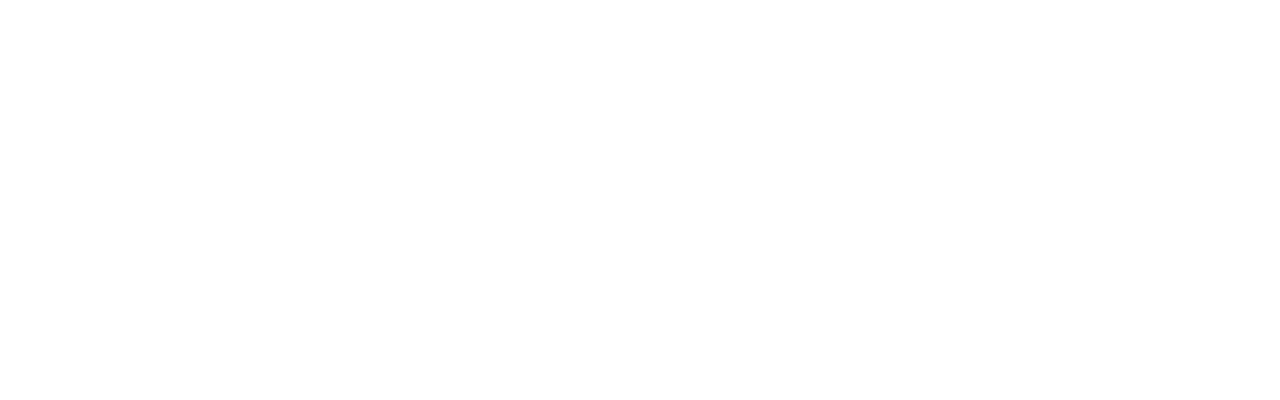
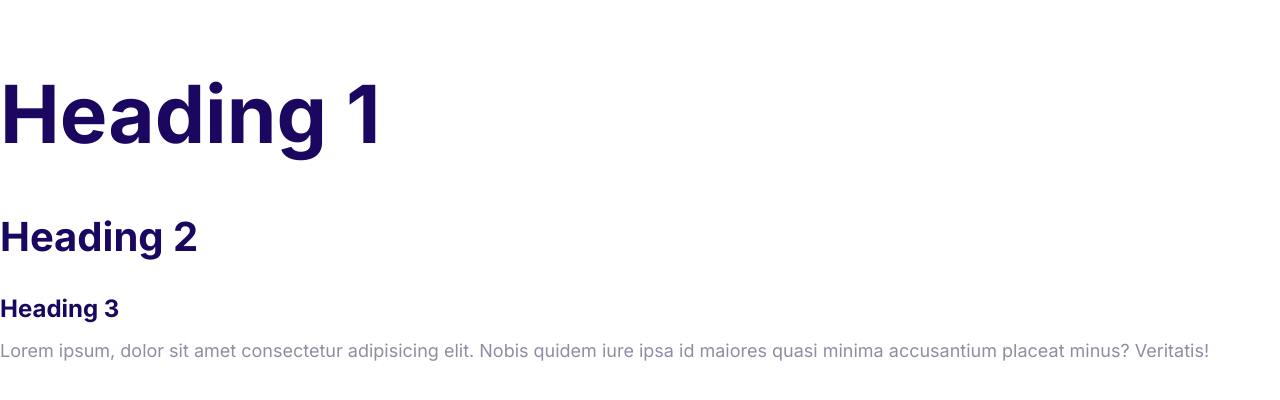
Before and after one commit to aussio/justify, a plain HTML site: page index.html in a window 1280 px wide. Drawn offline with Linux system fonts and the light colour scheme.

Commit message:
Defines the styles for the fonts

```diff
--- a/css/styles.css
+++ b/css/styles.css
@@ -5,3 +5,55 @@
   --color-headings: #1b0760;
   --color-body: #918ca4;
 }
+
+html {
+  font-size: 62.5%;
+}
+
+body {
+  font-family: Inter, Arial, Arial, Helvetica, sans-serif;
+  font-size: 2.4rem;
+  line-height: 1.5;
+  color: var(--color-body);
+}
+
+h1,
+h2,
+h3 {
+  color: var(--color-headings);
+  margin-bottom: 1rem;
+}
+
+h1 {
+  font-size: 7rem;
+}
+
+h2 {
+  font-size: 4rem;
+}
+
+h3 {
+  font-size: 3rem;
+}
+
+p {
+  margin-top: 0;
+}
+
+@media screen and (min-width: 1024px) {
+  body {
+    font-size: 1.8rem;
+  }
+
+  h1 {
+    font-size: 8rem;
+  }
+
+  h2 {
+    font-size: 4rem;
+  }
+
+  h3 {
+    font-size: 2.4rem;
+  }
+}
--- a/index.html
+++ b/index.html
@@ -5,9 +5,23 @@
     <meta http-equiv="X-UA-Compatible" content="IE=edge" />
     <meta name="viewport" content="width=device-width, initial-scale=1.0" />
     <title>Document</title>
+    <link rel="preconnect" href="https://fonts.googleapis.com" />
+    <link rel="preconnect" href="https://fonts.gstatic.com" crossorigin />
+    <link
+      href="https://fonts.googleapis.com/css2?family=Inter:wght@400;700&display=swap"
+      rel="stylesheet"
+    />
     <link rel="stylesheet" href="css/normalize.css" />
     <link rel="stylesheet" href="css/normalize.css" />
     <link rel="stylesheet" href="css/styles.css" />
   </head>
-  <body></body>
+  <body>
+    <h1>Heading 1</h1>
+    <h2>Heading 2</h2>
+    <h3>Heading 3</h3>
+    <p>
+      Lorem ipsum, dolor sit amet consectetur adipisicing elit. Nobis quidem
+      iure ipsa id maiores quasi minima accusantium placeat minus? Veritatis!
+    </p>
+  </body>
 </html>
```
